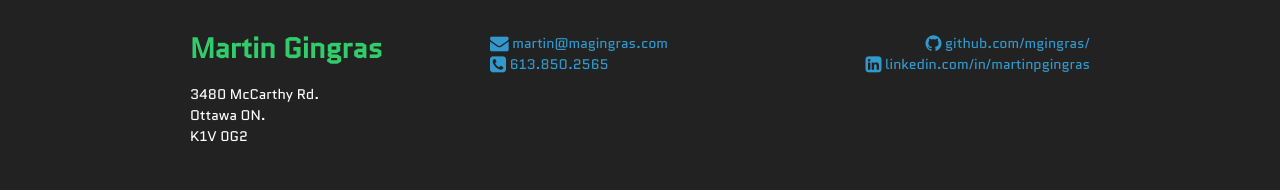
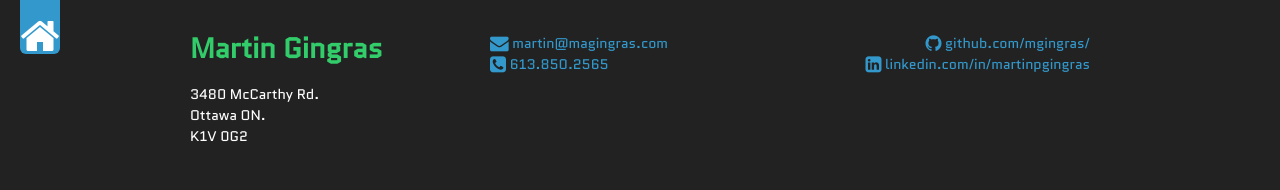
Before and after one commit to mgingras/The-old-mgingras.ca, a Jekyll site: the page built from resume/index.html, in a window 1280 px wide. Shown: the top 190 px of the page. Built offline with Jekyll 4.4.1, drawn with Linux system fonts in a browser that asks for light colours; Markdown is read by kramdown in place of the engine named in the settings.

Commit message:
added floating home button on html resume
renamed resumeLayout to resume

```diff
--- a/_layouts/resumeLayout.html
+++ b/_layouts/resume.html
@@ -4,6 +4,10 @@
   {% include head.html %}
 </head>
 <body>
+  <div class="homeButton">
+    <br>
+    <a style="color:white;" href="/"><i class="icon-home icon-3x"></i></a>
+  </div>
   <div class="wrapper">
     <div class="resume">
       {{content}}
--- a/css/styles.css
+++ b/css/styles.css
@@ -46,6 +46,20 @@
   float:left;
   width:900px;
   margin-right:20%;
+}
+
+.homeButton {
+  position:fixed;
+  top:-6px;
+  left:20px;
+  height:60px;
+  width:40px;
+  background-color:#39c;
+  text-color:white;
+  -moz-border-radius: 6px;
+  -webkit-border-radius: 6px;
+  border-radius: 6px;
+  text-align: center;
 }
 
 h1, h2, h3, h4, h5, h6 {
--- a/resume/index.html
+++ b/resume/index.html
@@ -1,5 +1,5 @@
 ---
-layout: resumeLayout
+layout: resume
 title: Resume
 categories: resume
 ---
```
